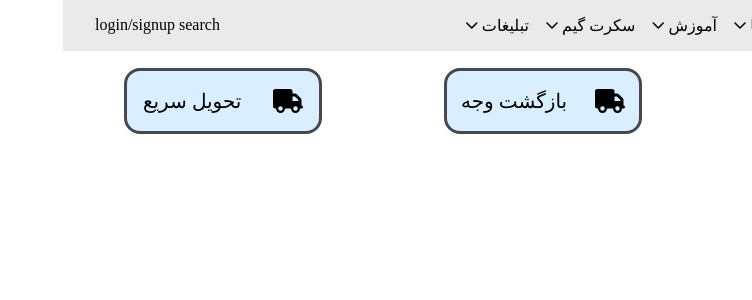
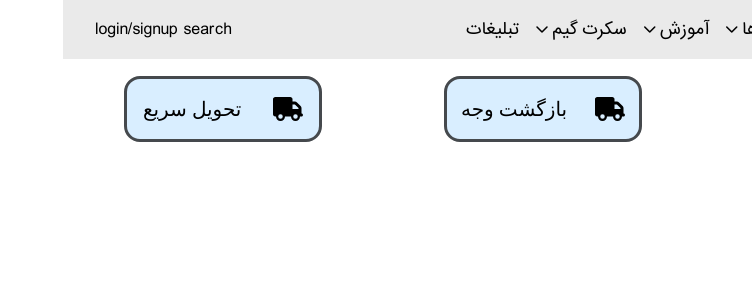
Before and after one commit to 8rs1/Secret-Game, a Vue app: page / in a window 1280 px wide. Shown: the top 300 px of the page, without its empty margins (528-1280 px from the left). Built offline with nearby package versions, Linux system fonts and the light colour scheme.

Commit message:
add iransans & vazirmatn

```diff
--- a/src/assets/main.css
+++ b/src/assets/main.css
@@ -1 +1,9 @@
 @import './base.css';
+@font-face {
+  font-family: iransans;
+  src: url(fonts/iransans.ttf) format('truetype');
+}
+@font-face {
+  font-family: vazirmatn;
+  src: url(fonts/woff2/Vazirmatn.woff2) format('woff2');
+}
--- a/src/components/HeaderPage.vue
+++ b/src/components/HeaderPage.vue
@@ -26,7 +26,6 @@
         </li>
         <li class="nav-item">
           تبلیغات
-          <i class="far fa-angle-down"></i>
         </li>
         </ul>
       </nav>
@@ -45,6 +44,7 @@ ul {
   justify-content: space-between;
   background-color: #eaeaea;
   padding: 1rem 2rem;
+  font-family: iransans;
 }
 .navbar {
   display: flex;
```
Also changed, not shown: src/assets/fonts/iransans.ttf (added), src/assets/fonts/woff2/Vazirmatn.woff2 (added).
